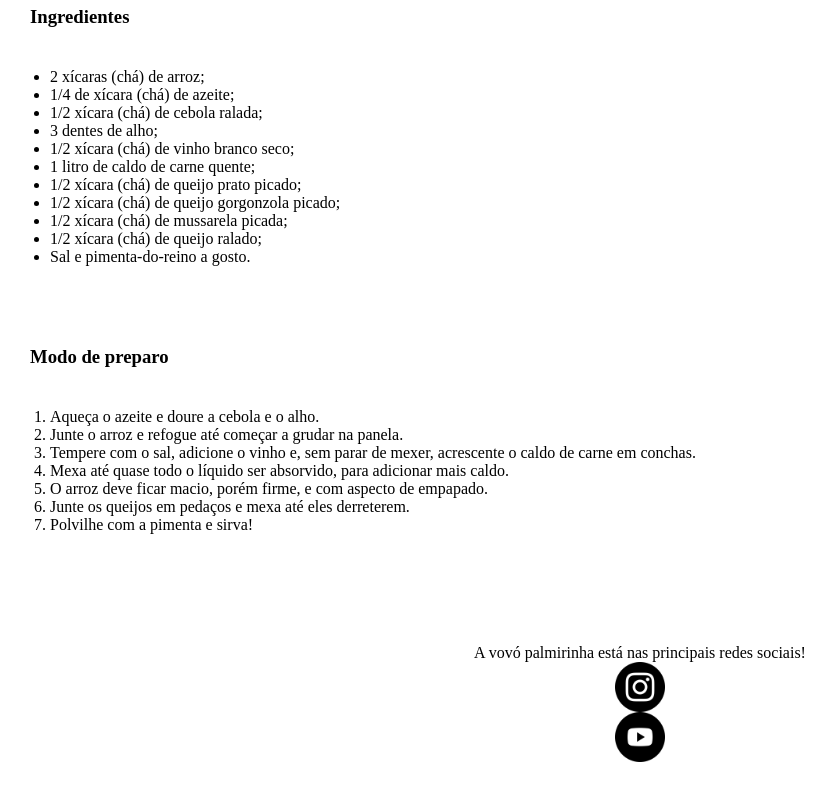
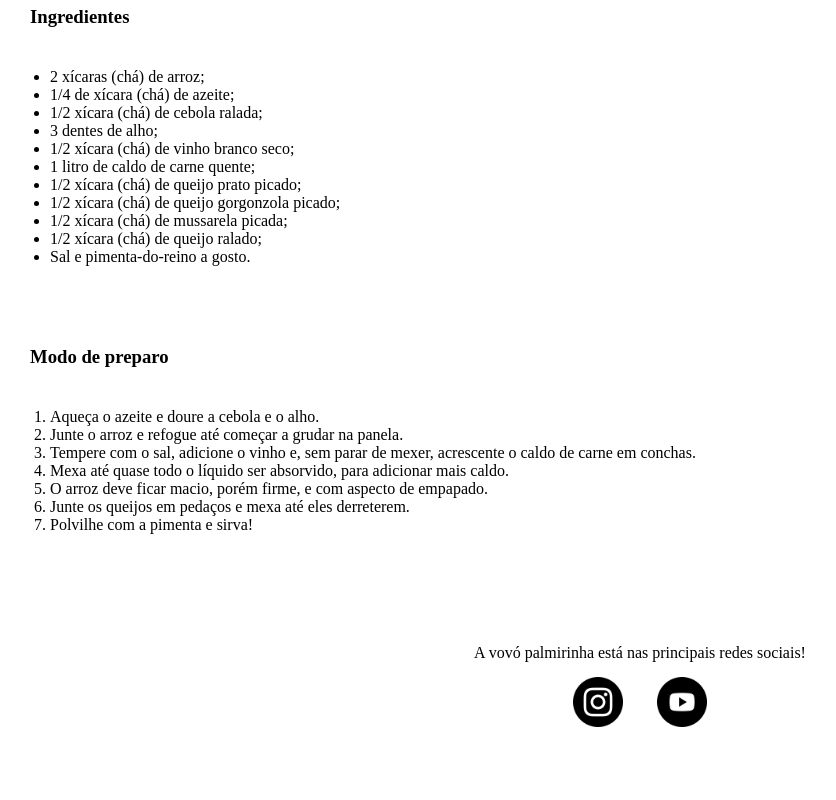
Before and after one commit to rodrigorafaelfernandes/receitas, a plain HTML site: page risoto.html in a window 1280 px wide. Shown: the part 816-1616 px from the top of the page, without its empty margins (0-836 px from the left). Drawn offline with Linux system fonts and the light colour scheme.

Commit message:
alteracao nas redes sociais

```diff
--- a/css/style.css
+++ b/css/style.css
@@ -76,6 +76,12 @@ height: 800px;
     text-align: center;
 }
 
+.footer a
+{
+    display: inline-block;
+    margin: 15px;
+}
+
 .div-exemplo
 {
     width: 300px;
```
